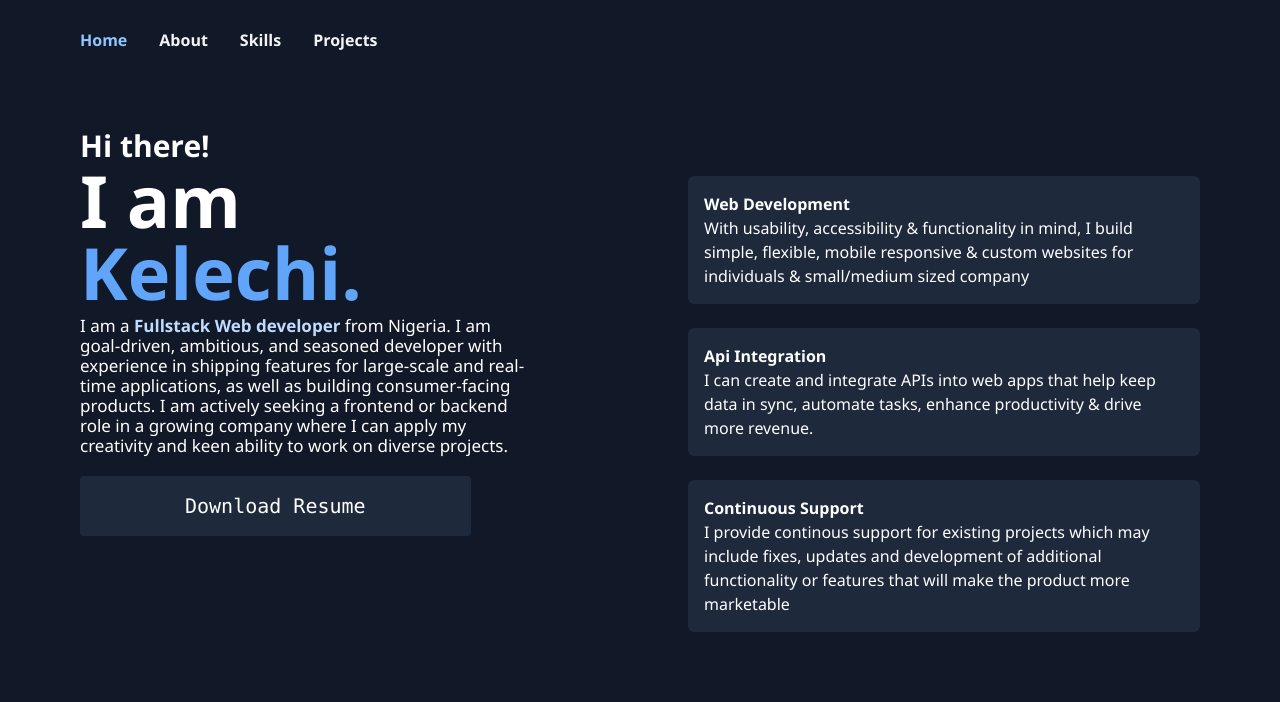
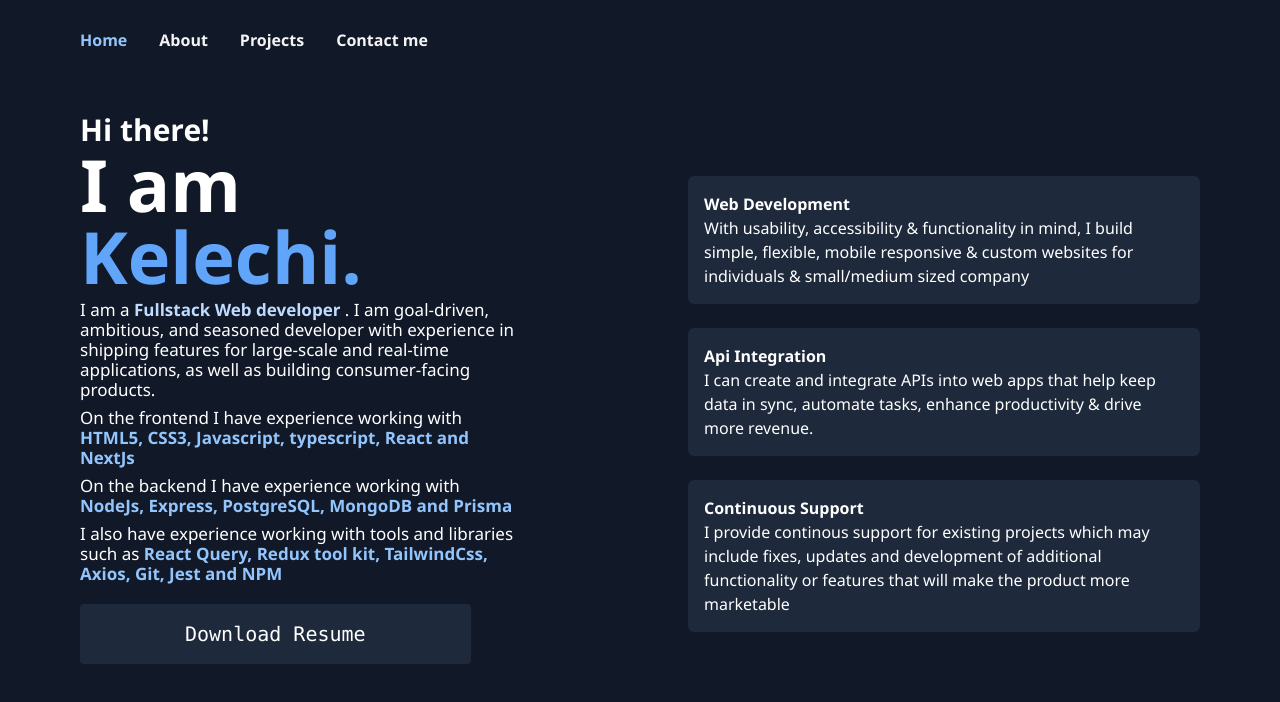
Before and after one commit to Kelechi095/Portfolio, a React (Vite) app: page / in a window 1280 px wide. Shown: the top 702 px of the page. Built offline with nearby package versions, Linux system fonts and the light colour scheme.

Commit message:
modified hero text

```diff
--- a/src/Pages/Home.tsx
+++ b/src/Pages/Home.tsx
@@ -1,6 +1,8 @@
 import { projects } from "../../data.ts";
 import { ProjectType } from "../../data.ts";
 import Navbar from "../components/Navbar.tsx";
+import ListItem from "../components/ListItem.tsx";
+
 import Wrapper from "../components/Wrapper";
 
 export default function Home() {
@@ -9,7 +11,7 @@ export default function Home() {
       <div className="grid md:grid-cols-2 grid-cols-1 gap-6 md:gap-1">
         <div className="h-screen">
           <Navbar />
-          <section className="mt-12">
+          <section className="mt-8">
             <p className="text-lg md:text-xl font-semibold lg:text-3xl text-[#fff]">
               Hi there!
             </p>
@@ -21,14 +23,20 @@ export default function Home() {
               I am a{" "}
               <span className="text-blue-200 font-semibold">
                 Fullstack Web developer
-              </span>{" "}
-              from Nigeria. I am goal-driven, ambitious, and seasoned developer
+              </span>{" "}. I am goal-driven, ambitious, and seasoned developer
               with experience in shipping features for large-scale and real-time
-              applications, as well as building consumer-facing products. I am
+              applications, as well as building consumer-facing products.
+
+               {/* I am
               actively seeking a frontend or backend role in a growing company
               where I can apply my creativity and keen ability to work on
-              diverse projects.
+              diverse projects. */}
             </p>
+            <p className="max-w-[80%] text-[#fff] text-sm md:text-[17px] mt-2">On the frontend I have experience working with <span className="text-blue-300 font-semibold">HTML5, CSS3, Javascript, typescript, React and NextJs</span></p>
+              <p className="max-w-[80%] text-[#fff] text-sm md:text-[17px] mt-2">On the backend I have experience working with <span className="text-blue-300 font-semibold">NodeJs, Express, PostgreSQL, MongoDB and Prisma</span> </p>
+              <p className="max-w-[80%] text-[#fff] text-sm md:text-[17px] mt-2">I also have experience working with tools and libraries such as <span className="text-blue-300 font-semibold">React Query, Redux tool kit, TailwindCss, Axios, Git, Jest and NPM</span> </p>
+
+
             <button className="p-4 bg-slate-800 text-white mt-5 text-base font-medium md:text-xl w-[70%] md:w-[70%] rounded hover:bg-slate-700 transition duration-300 font-mono">
               Download Resume
             </button>
--- a/src/components/ListItem.tsx
+++ b/src/components/ListItem.tsx
@@ -14,14 +14,14 @@ interface ListItemProps {
 const ListItem = ({text, src, icon: Icon, black, mongo, blue }: ListItemProps) => {
 
   return (
-    <li className="flex items-center gap-2 text-base mt-1">
+    <li className="flex items-center text-base gap-1">
       {Icon && <Icon size={20} className={`
         ${black && " text-black dark:text-white"}
         ${mongo && "text-lime-500"}
         ${blue && "text-cyan-700"}
         `}/>}
         {src && <img src={src ? src : '/images/javascript.png'} alt="logo"  className="w-[16px]" />}
-        <span className="text-white font-normal text-[13px] md:text-base">{text}</span>
+        <span className="text-white font-normal text-sm">{text}</span>
     </li>
   )
 }
--- a/src/components/Navbar.tsx
+++ b/src/components/Navbar.tsx
@@ -30,16 +30,7 @@ const Navbar = () => {
           </li>
         </NavLink>
 
-        <NavLink
-          to="/skills"
-          className={({ isActive }) =>
-            isActive ? activeStyles : inactiveStyles
-          }
-        >
-          <li className="cursor-pointer items-center font-semibold">
-            Skills
-          </li>
-        </NavLink>
+
         <NavLink
           to="/projects"
           className={({ isActive }) =>
@@ -50,6 +41,16 @@ const Navbar = () => {
             Projects
           </li>
         </NavLink>
+        <NavLink
+          to="/contact"
+          className={({ isActive }) =>
+            isActive ? activeStyles : inactiveStyles
+          }
+        >
+          <li className="cursor-pointer items-center font-semibold">
+            Contact me
+          </li>
+        </NavLink>
 
       </ul>
     </nav>
```
